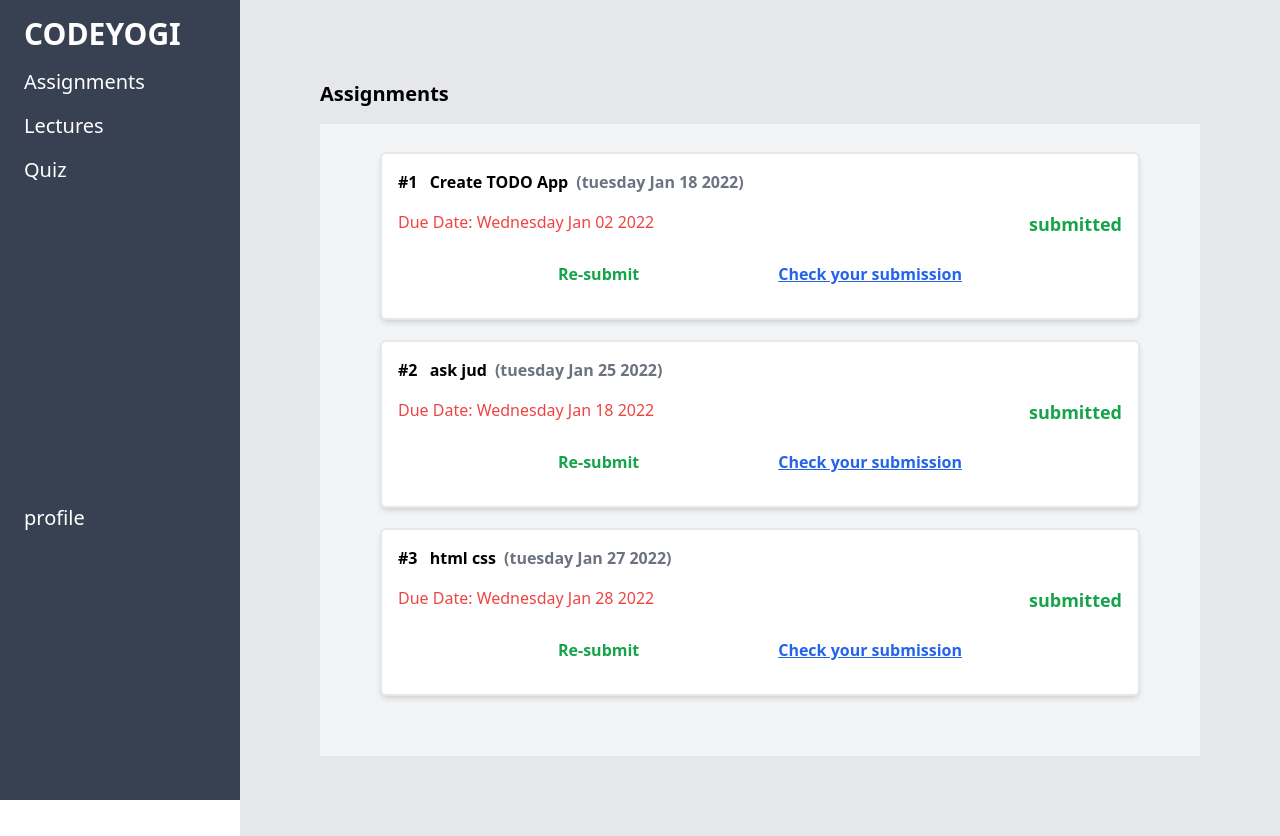
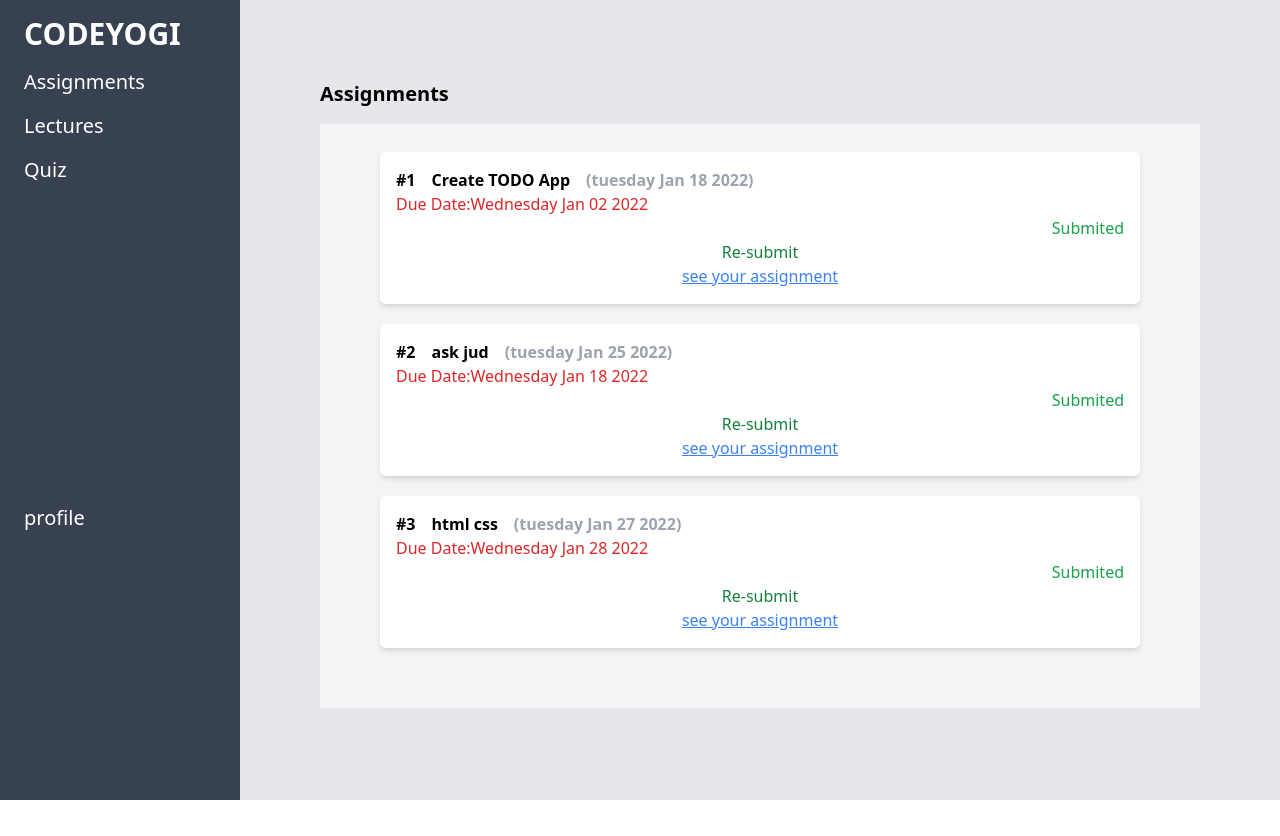
Before and after one commit to surendersinghbisht/codeyogi-clone, a React (Vite) app: page /assignments in a window 1280 px wide. After the commit the page ends 800 px from the top, so only its background shows below. Built offline with nearby package versions, Linux system fonts and the light colour scheme.

Commit message:
assignment list completed

```diff
--- a/src/AssignmentDetails.jsx
+++ b/src/AssignmentDetails.jsx
@@ -3,29 +3,22 @@ import {Link} from 'react-router-dom'
 
 function AssignmentDetails(props) {
     return (
-        <>
-        <Link to={`/assignments/${props.assignmentNumber}/description` }>
-         <div className="p-4 m-5 bg-white border-2 border-gray-200 rounded-md shadow-md ">
+       <div className='bg-white shadow-md rounded-md p-4 m-5'>
 
-            <div className='space-x-2 font-semibold text-md'>
-                <span>#{props.assignmentNumber} </span>
-                <span>{props.assignmentTitle}</span>
-                <span className='text-gray-500 text-md'>({props.publishedDate})</span>
-            </div>
+<div className='flex space-x-4'>
 
-            <div className='flex justify-between pt-4'>
-                <span className='text-red-500'>Due Date: {props.dueDate}</span>
-                <span className='text-lg font-semibold text-green-600'>{props.status}</span>
-            </div>
-            <div className='flex justify-between pt-6 pb-4 mx-40'>
-                <a className='font-semibold text-green-600' href="#">Re-submit</a>
-                <a className='font-semibold text-blue-600 underline' href="#">Check your submission</a>
-            </div>
+      <h1 className='font-semibold'> #{props.assignment.id}</h1>
+      <h1 className='font-semibold'>{props.assignment.assignmentTitle}</h1>
+      <h3 className='text-gray-400 font-bold'>({props.assignment.publishedDate})</h3>
+      </div>
+    <h2 className='text-red-600'>Due Date:{props.assignment.dueDate}</h2>
 
+    <h2 className='text-green-600 flex justify-end' >Submited</h2>
+    <div className='text-center flex-col'>
+      <h1 className='text-green-700'>Re-submit</h1>
 
-         </div>
-        </Link>
-        </>
+      <a href="https://www.google.co.in/" className='text-blue-500 underline'>see your assignment</a>
+       </div></div>
     );
 }
 
--- a/src/AssignmentList.jsx
+++ b/src/AssignmentList.jsx
@@ -1,20 +1,16 @@
 import React from "react";
-import AssignmentMockData from './MockData/AssignmentMockData';
+
 import AssignmentDetails from "./AssignmentDetails";
+import AssignmentMockData from "./MockData/assignmentMockData";
 
-function AssignmentListPage(props) {
+function AssignmentListPage() {
     return(
 
         <div>
-          <h1 className="mb-4 text-xl font-semibold ">Assignments</h1>
+          <h1 className="mb-4 text-xl font-bold mb-4 ">Assignments</h1>
         <div className="flex-col p-10 pt-2 bg-gray-100 ">
 
-          {AssignmentMockData.map((e) => {
-            return (
-              <AssignmentDetails key={e.id} assignmentNumber={e.assignmentNumber} assignmentTitle={e.assignmentTitle} publishedDate={e.publishedDate} dueDate={e.dueDate} status={e.status }></AssignmentDetails>
-            );
-          }) }
-
+        {AssignmentMockData.map(assignment =><AssignmentDetails assignment={assignment}></AssignmentDetails>)}
           </div>
         </div>
 
--- a/src/LectureList.jsx
+++ b/src/LectureList.jsx
@@ -4,12 +4,14 @@ import lectureData from './MockData/lectures';
 
 function LectureList() {
     return (
+      <>
+      <h1 className='font-bold text-2xl mb-4 '>Lectures</h1>
+      <div className="h-full p-10 pt-2 bg-gray-100 ">
 
-      <div className="h-full p-10 pt-2 bg-white ">
-       <h1 className='font-bold text-2xl'>Lectures</h1>
 {lectureData.map(lecture => <LectureDetails lecture={lecture}></LectureDetails>)}
 
     </div>
+    </>
 
     );
   }
--- a/src/MockData/AssignmentMockData.js
+++ b/src/MockData/AssignmentMockData.js
@@ -1,28 +1,28 @@
 const AssignmentMockData = [
     {
       id: 1,
-      assignmentNumber: 1,
+
       assignmentTitle: "Create TODO App",
       publishedDate: "tuesday Jan 18 2022",
       dueDate: "Wednesday Jan 02 2022",
-      status: "submitted"
+
     },
 
     {
       id: 2,
-      assignmentNumber: 2,
+
       assignmentTitle: "ask jud",
       publishedDate: "tuesday Jan 25 2022",
       dueDate: "Wednesday Jan 18 2022",
-      status: "submitted"
+
     },
     {
       id: 3,
-      assignmentNumber: 3,
+
       assignmentTitle: "html css",
       publishedDate: "tuesday Jan 27 2022",
       dueDate: "Wednesday Jan 28 2022",
-      status: "submitted"
+
     },
 
   ];
```
